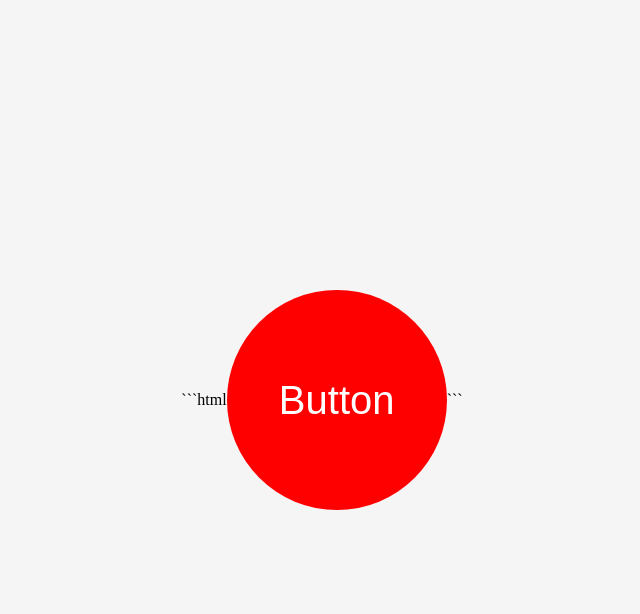
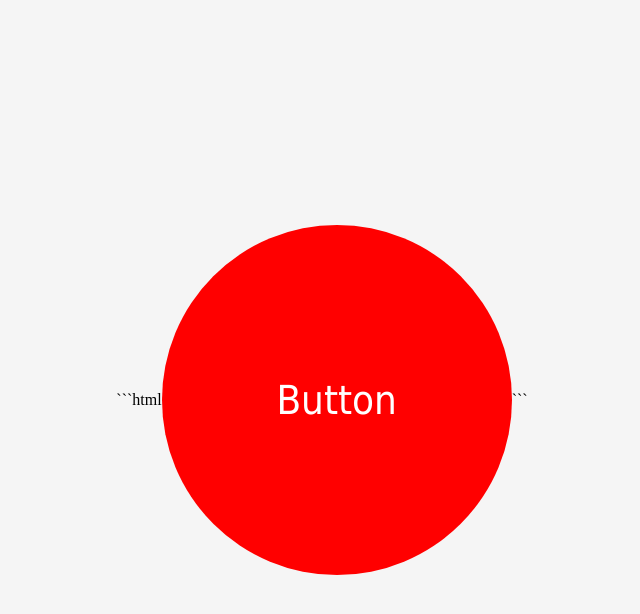
Before and after one commit to pseyfollahi/birthday-button-online, a Flask app: page / in a window 1280 px wide. Shown: the top 614 px of the page, without its empty margins (318-958 px from the left). Run offline with Flask 3, Linux system fonts and the light colour scheme; parts of the project's set-up code (start-up, migrations or seed data) failed here and were passed over; some libraries are stand-ins or nearby versions.

Commit message:
Fix button size and click

```diff
--- a/templates/index.html
+++ b/templates/index.html
@@ -5,6 +5,7 @@
 <head>
     <meta charset="UTF-8">
     <meta name="viewport" content="width=device-width, initial-scale=1.0">
+
     <title>Button</title>
 
     <script src="https://cdn.socket.io/4.7.5/socket.io.min.js"></script>
@@ -13,21 +14,35 @@
         body {
             margin: 0;
             height: 100vh;
+
             display: flex;
             justify-content: center;
             align-items: center;
+
             background: #f5f5f5;
         }
 
-        button {
-            width: 220px;
-            height: 220px;
+        #sendButton {
+            width: 350px;
+            height: 350px;
+
             border: none;
             border-radius: 50%;
+
             background: red;
             color: white;
+
             font-size: 40px;
+            font-family: Tahoma, sans-serif;
+
             cursor: pointer;
+
+            -webkit-tap-highlight-color: transparent;
+            user-select: none;
+        }
+
+        #sendButton:active {
+            transform: scale(0.97);
         }
     </style>
 </head>
@@ -42,7 +57,35 @@
         const button = document.getElementById("sendButton");
 
         button.addEventListener("click", function () {
-            socket.emit("button_pressed");
+
+            console.log("Button pressed");
+
+            if (socket.connected) {
+
+                socket.emit("button_pressed");
+
+                console.log("button_pressed sent");
+
+            } else {
+
+                console.log("Socket is not connected");
+
+                alert("اتصال به سرور برقرار نیست.");
+
+            }
+
+        });
+
+        socket.on("connect", function () {
+
+            console.log("Connected to server:", socket.id);
+
+        });
+
+        socket.on("disconnect", function () {
+
+            console.log("Disconnected from server");
+
         });
     </script>
 
```
